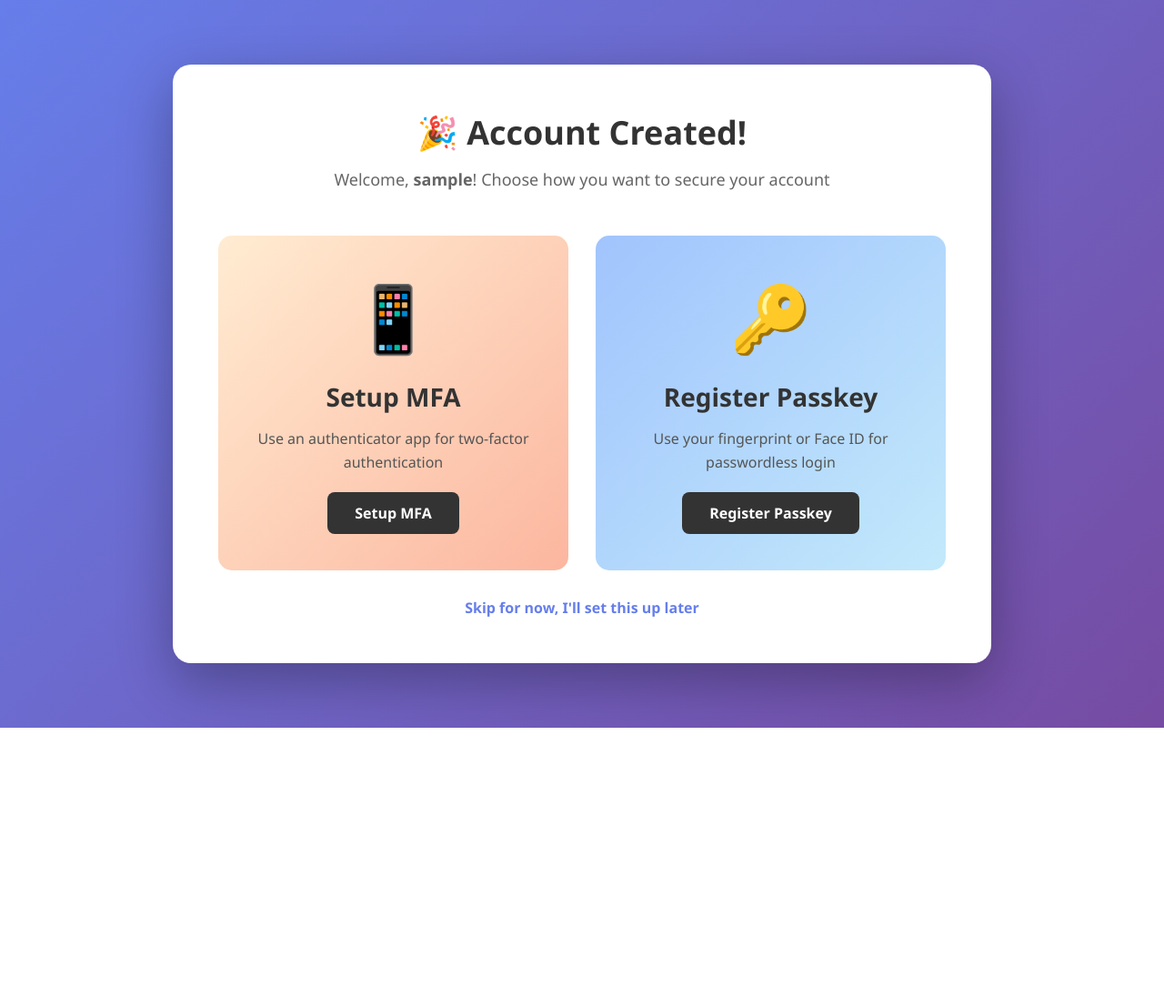
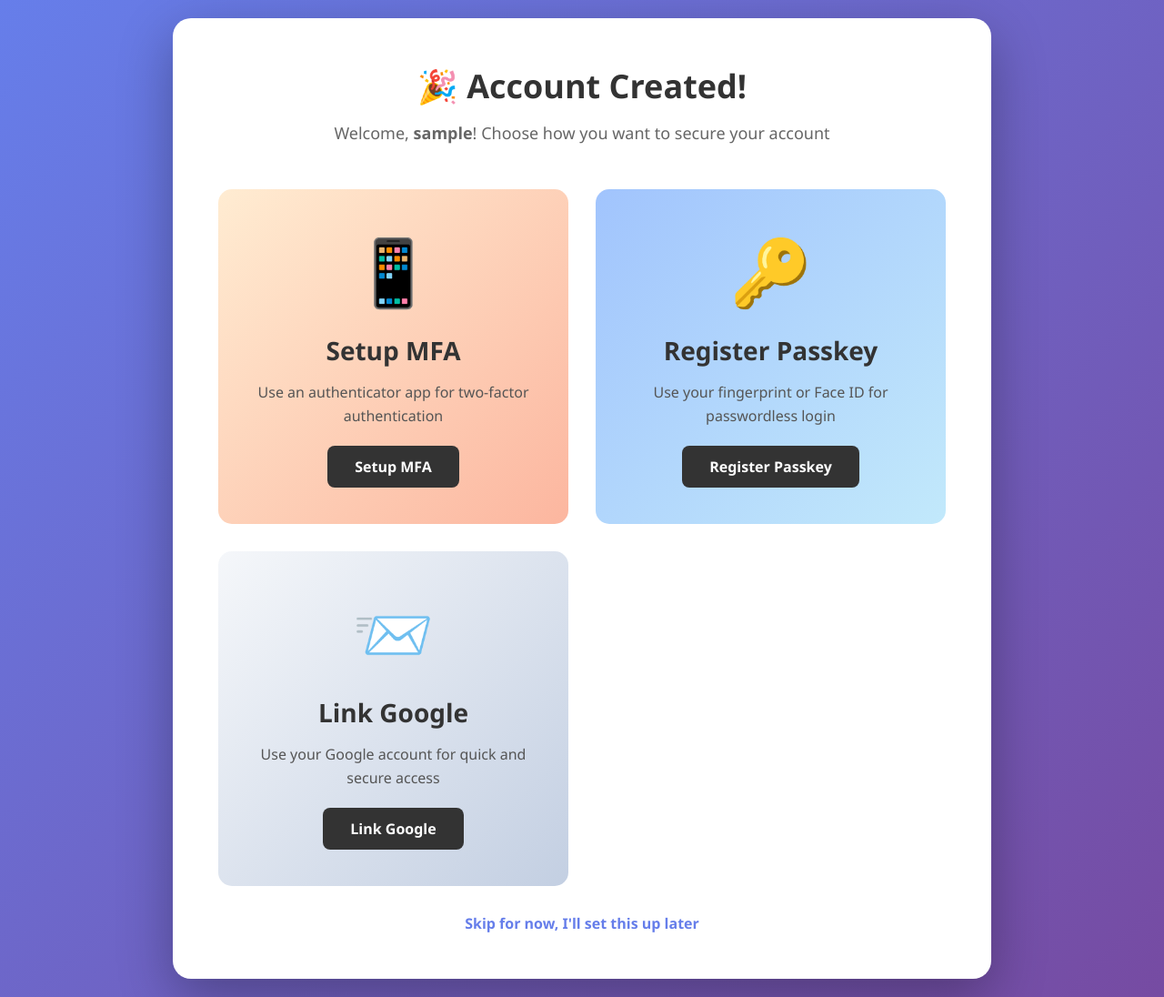
Before and after one commit to tseknouJake/passkey-instead-of-MFA, a Flask app: page /auth/setup-choice in a window 1280 px wide. Shown: the whole page at 91% size. Before the commit the page ends 800 px from the top, so only its background shows below. Run offline with Flask 3, Linux system fonts and the light colour scheme; the visitor is signed in with stand-in values (Sample User, id 1); parts of the project's set-up code (start-up, migrations or seed data) failed here and were passed over.

Commit message:
Added social login after user creates an account

```diff
--- a/templates/setup_choice.html
+++ b/templates/setup_choice.html
@@ -86,7 +86,16 @@
                 <p>Use your fingerprint or Face ID for passwordless login</p>
                 <a href="{{ url_for('auth_passkey.passkey_register') }}" class="btn">Register Passkey</a>
             </div>
+
+            <div class="auth-card google" data-url="{{ url_for('auth_social.login_google') }}">
+                <div class="auth-icon">📨</div>
+                <h2>Link Google</h2>
+                <p>Use your Google account for quick and secure access</p>
+                <a href="{{ url_for('auth_social.login_google') }}" class="btn">Link Google</a>
+
+            </div>
         </div>
+
 
         <div class="skip-link">
             <a href="{{ url_for('main.logout') }}">Skip for now, I'll set this up later</a>
```
Also changed, not shown: modules/routes/auth_social.py (+1 -6 lines), modules/services/user_service.py (+0 -16 lines).
